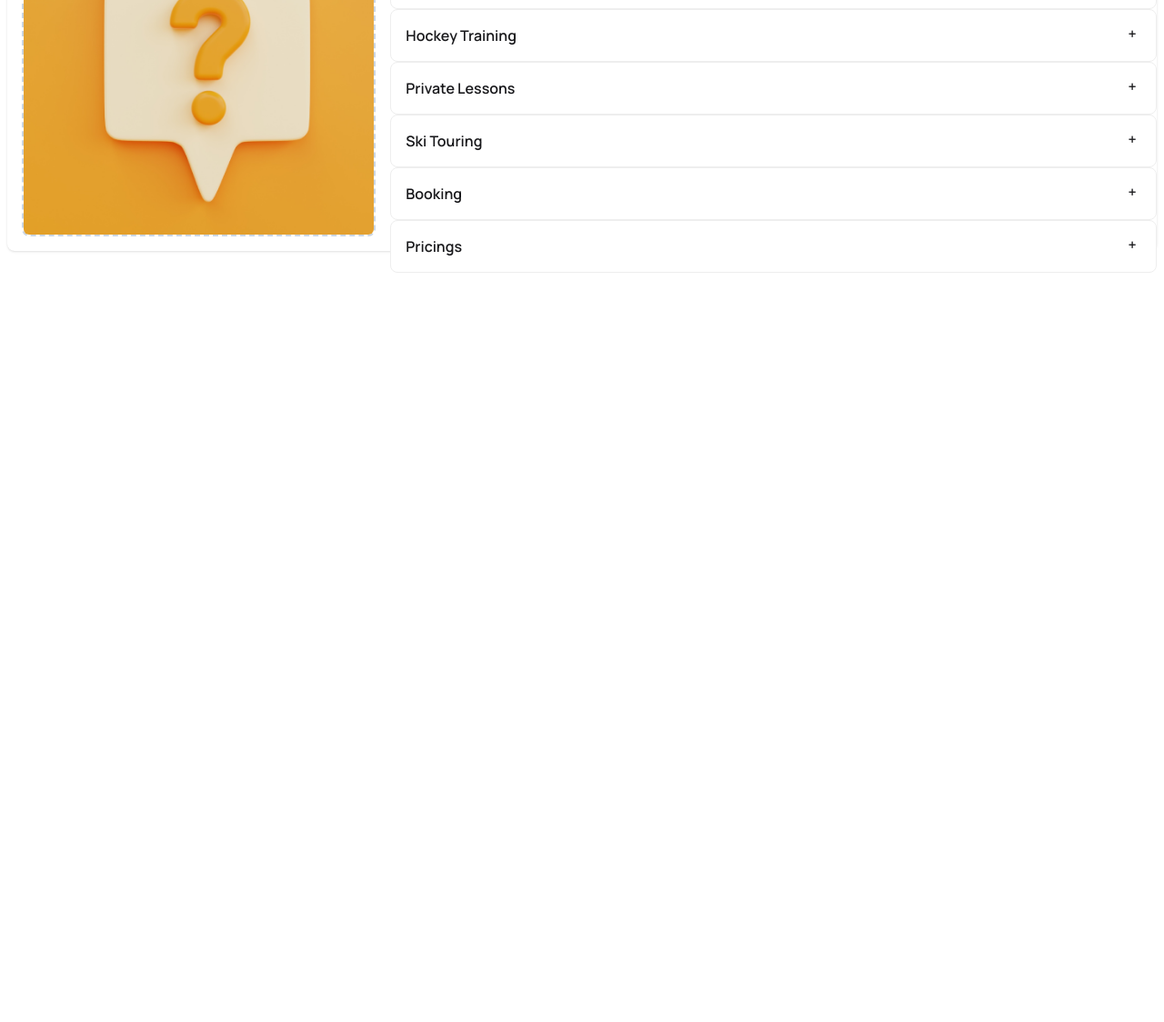
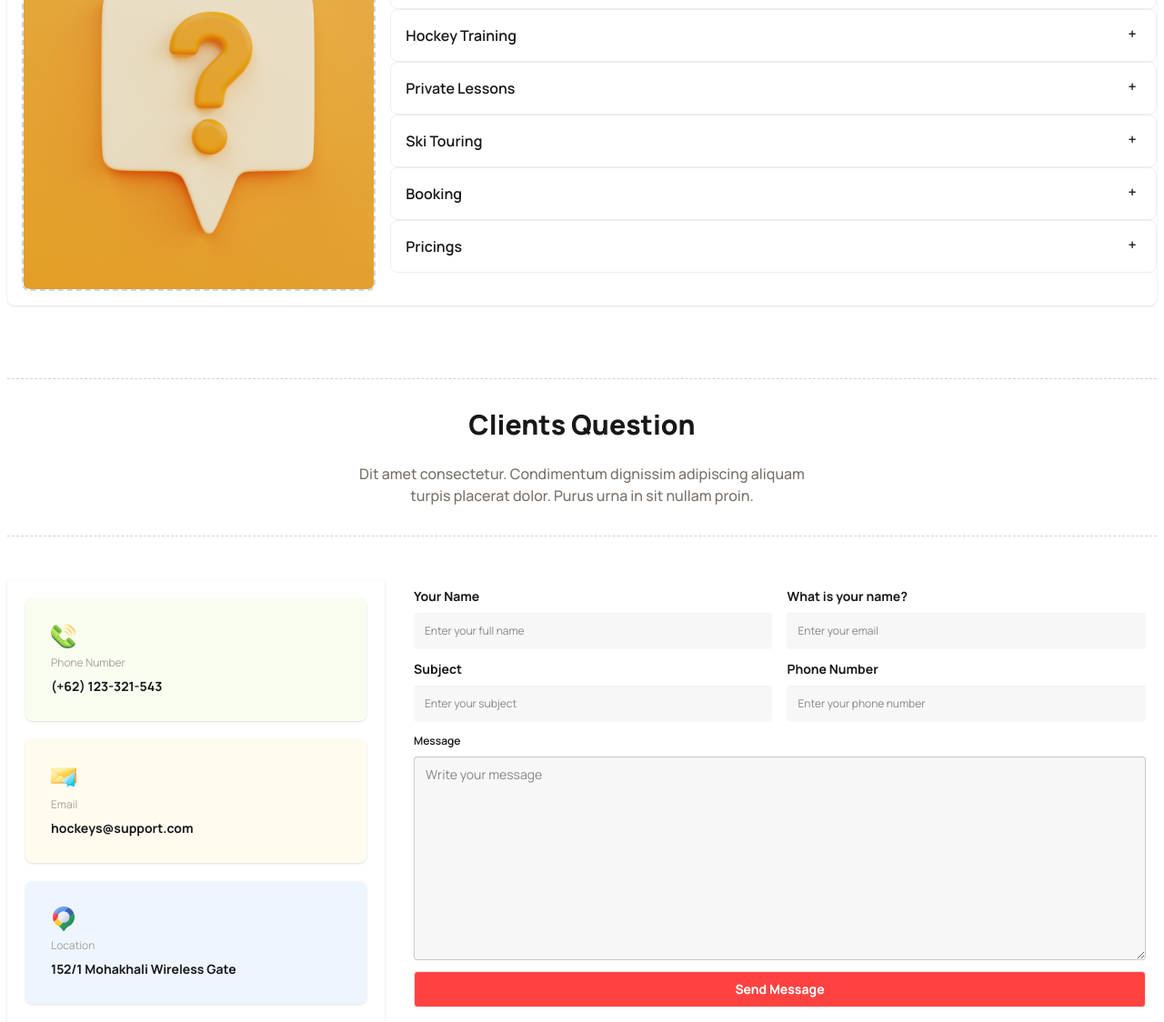
Before and after one commit to mohibuluzzal/hockey-web, a plain HTML site: page index.html in a window 1280 px wide. Shown: the part 3825-4949 px from the top of the page at 91% size. Before the commit the page ends 4125 px from the top, so only its background shows below. Drawn offline with nearby package versions, Linux system fonts and the light colour scheme.

Commit message:
added client question section done

```diff
--- a/index.html
+++ b/index.html
@@ -486,8 +486,8 @@ enim sagittis turpis in magna. Id et sed euismod natoque amet nunc morbi nulla.
         </div>
 
         <!-- Equipment Card -->
-         <div class="card card-side bg-base-100 shadow-sm lg:h-[400px] flex flex-col lg:flex-row">
-  <figure class="w-full lg:w-1/3 p-4">
+         <div class="card card-side bg-base-100 shadow-sm lg:h-[460px] flex flex-col lg:flex-row">
+  <figure class="w-full lg:w-1/3 p-4 h-[460px]">
     <img class="w-full rounded-lg border-2 border-slate-300 border-dashed "
       src="Images/11.png"
       alt="Movie" />
@@ -529,6 +529,87 @@ enim sagittis turpis in magna. Id et sed euismod natoque amet nunc morbi nulla.
 </div>
           </section>
 
+          <!-- Get in Touch Section Start -->
+           <section class="mt-20">
+
+            <!-- Text Div Container -->
+            <div class="border-y-1 border-slate-300 border-dashed">
+          <h2 class="text-3xl font-extrabold text-center mb-6 pt-8">Clients Question</h2>
+        <p class="font-medium text-stone-500 lg:w-2/5 text-center mx-auto pb-8">Dit amet consectetur. Condimentum dignissim adipiscing aliquam turpis placerat dolor. Purus urna in sit nullam proin. </p>
+        </div>
+
+          <!-- Form Div -->
+           <div class="flex flex-col lg:flex-row mt-12">
+            <!-- Left Div -->
+             <div class="px-5 py-5 shadow-sm lg:w-1/3 space-y-5">
+              <!-- First Row -->
+          <div class="card  bg-base-100 card-sm shadow-sm bg-[#BCED6D1A] pl-3 py-3">
+              <div class="card-body">
+    <img src="Images/Group 1171275317.png" alt="" class="w-1/12">
+    <p class="text-xs text-stone-400">Phone Number</p>
+    <p class="text-sm font-bold">(+62) 123-321-543</p>
+              </div>
+        </div>
+              <!-- Second Row -->
+              <div class="card  bg-base-100 card-sm shadow-sm bg-[#FDDD5F1A] pl-3 py-3">
+              <div class="card-body">
+    <img src="Images/Group 1171275318.png" alt="" class="w-1/12">
+    <p class="text-xs text-stone-400">Email</p>
+    <p class="text-sm font-bold">hockeys@support.com</p>
+              </div>
+        </div>
+              <!-- Third Row -->
+              <div class="card bg-base-100 card-sm shadow-sm bg-[#629CF31A] pl-3 py-3">
+              <div class="card-body">
+    <img src="Images/Group 1171275321.png" alt="" class="w-1/12">
+    <p class="text-xs text-stone-400">Location</p>
+    <p class="text-sm font-bold">152/1 Mohakhali Wireless Gate</p>
+              </div>
+        </div>
+
+
+
+             </div>
+
+             <!-- Right Div -->
+              <div class="w-full lg:w-2/3 lg:ml-5 px-3">
+
+                <!-- First Row -->
+                 <div class="flex flex-col lg:flex-row gap-4">
+                  <fieldset class="fieldset w-full lg:w-1/2">
+  <legend class="fieldset-legend text-sm font-bold">Your Name</legend>
+  <input type="text" class="input w-full bg-[#13131808] text-xs border-none" placeholder="Enter your full name"/>
+</fieldset>
+                  <fieldset class="fieldset w-full lg:w-1/2">
+  <legend class="fieldset-legend text-sm font-bold">What is your name?</legend>
+  <input type="text" class="input w-full bg-[#13131808] text-xs border-none" placeholder="Enter your email"/>
+</fieldset>
+                 </div>
+
+                 <!-- Second Row -->
+                 <div class="flex flex-col lg:flex-row gap-4">
+                  <fieldset class="fieldset w-full lg:w-1/2">
+  <legend class="fieldset-legend text-sm font-bold">Subject</legend>
+  <input type="text" class="input w-full bg-[#13131808] text-xs border-none" placeholder="Enter your subject"/>
+</fieldset>
+                  <fieldset class="fieldset w-full lg:w-1/2">
+  <legend class="fieldset-legend text-sm font-bold">Phone Number</legend>
+  <input type="text" class="input w-full bg-[#13131808] text-xs border-none" placeholder="Enter your phone number"/>
+</fieldset>
+                 </div>
+
+                 <!-- Third Row -->
+                 <fieldset class="fieldset mb-2">
+  <legend class="fieldset-legend">Message</legend>
+  <textarea class="textarea h-56 bg-[#13131808] w-full" placeholder="Write your message"></textarea>
+</fieldset>
+
+<button class="btn btn-block bg-[#FF4240] text-white text-sm font-bold">Send Message</button>
+              </div>
+
+           </div>
+           </section>
+
 
     </main>
 
```
